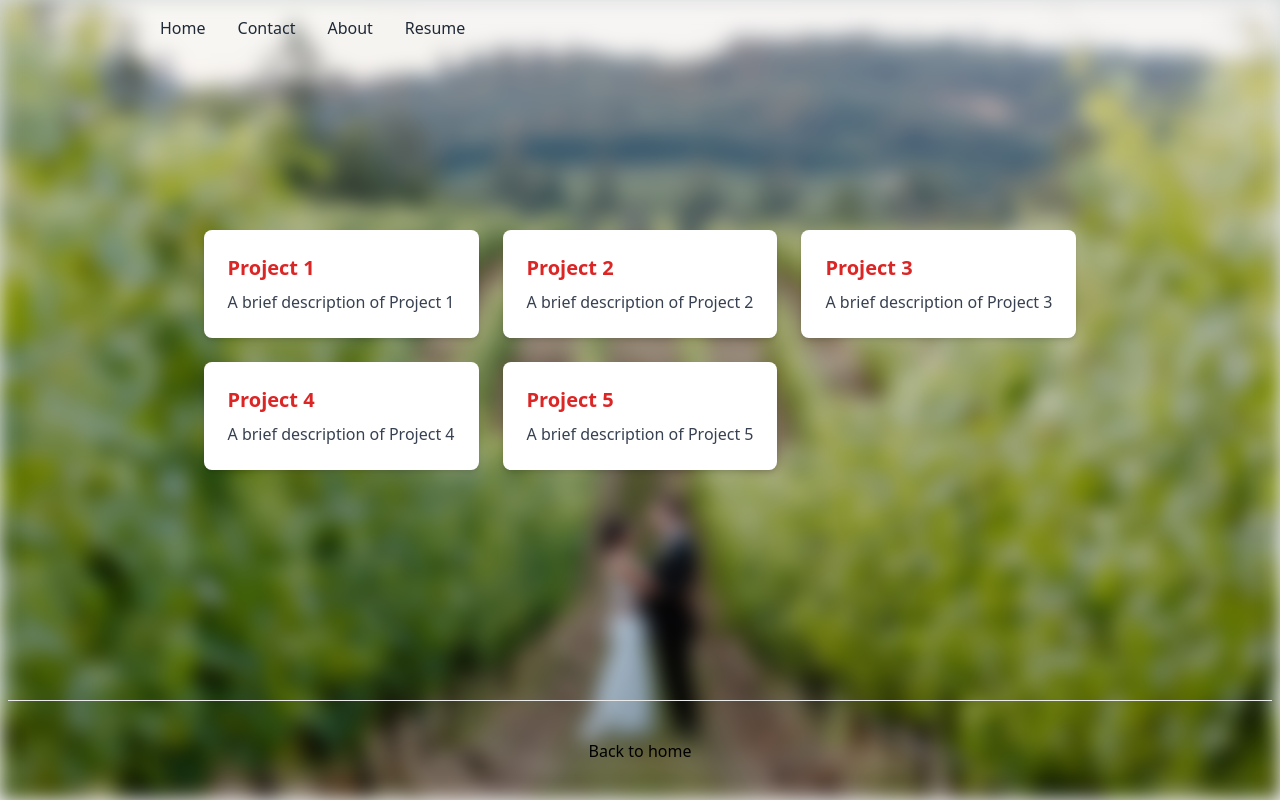
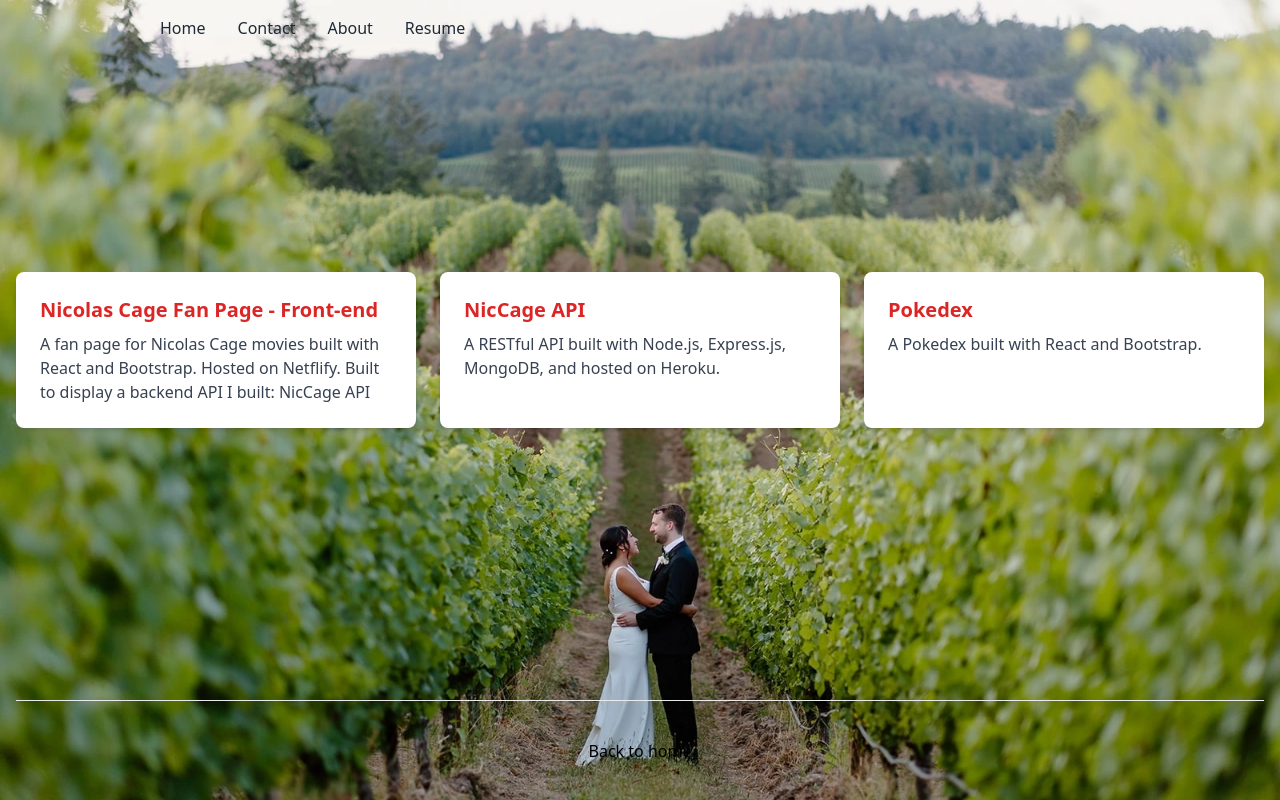
Before and after one commit to jonathankerth/my-portfolio, a Next.js app: page /Projects in a window 1280 px wide. Built offline with nearby package versions, Linux system fonts and the light colour scheme.

Commit message:
add projects and styling

```diff
--- a/src/pages/About.jsx
+++ b/src/pages/About.jsx
@@ -67,6 +67,9 @@ export default function About() {
 		{ name: "Node.js", icon: "💚" },
 		{ name: "Express", icon: "🛤️" },
 		{ name: "MongoDB", icon: "🍃" },
+		{ name: "Bootstrap", icon: "🥾" },
+		{ name: "Tailwind", icon: "🌬️" },
+		{ name: "Redux", icon: "🔄" },
 	];
 
 	return (
--- a/src/pages/Projects.js
+++ b/src/pages/Projects.js
@@ -38,7 +38,6 @@ const Navbar = () => {
 						type="button"
 						className="text-gray-500 hover:text-gray-600 focus:outline-none focus:text-gray-600"
 						aria-label="toggle menu"
-						s
 					>
 						{isMobileMenuOpen ? <FaTimes /> : <FaBars />}
 					</button>
@@ -64,35 +63,24 @@ const Navbar = () => {
 const projects = [
 	{
 		id: 1,
-		title: "Project 1",
-		description: "A brief description of Project 1",
-		link: "https://example.com/project1",
+		title: "Nicolas Cage Fan Page - Front-end",
+		description:
+			"A fan page for Nicolas Cage movies built with React and Bootstrap. Hosted on Netflify. Built to display a backend API I built: NicCage API",
+		link: "https://github.com/jonathankerth/nicCage-client",
 	},
 	{
 		id: 2,
-		title: "Project 2",
-		description: "A brief description of Project 2",
-		link: "https://example.com/project2",
+		title: "NicCage API",
+		description:
+			"A RESTful API built with Node.js, Express.js, MongoDB, and hosted on Heroku.",
+		link: "https://github.com/jonathankerth/Nicolas-Cage-API",
 	},
 	{
 		id: 3,
-		title: "Project 3",
-		description: "A brief description of Project 3",
-		link: "https://example.com/project2",
+		title: "Pokedex",
+		description: "A Pokedex built with React and Bootstrap.",
+		link: "https://github.com/jonathankerth/pokemon-js",
 	},
-	{
-		id: 4,
-		title: "Project 4",
-		description: "A brief description of Project 4",
-		link: "https://example.com/project2",
-	},
-	{
-		id: 5,
-		title: "Project 5",
-		description: "A brief description of Project 5",
-		link: "https://example.com/project2",
-	},
-	// Add more projects as needed
 ];
 export default function Projects() {
 	return (
@@ -110,7 +98,10 @@ export default function Projects() {
 			<h1></h1>
 			<ul className="grid grid-cols-1 md:grid-cols-2 lg:grid-cols-3 gap-6">
 				{projects.map((project) => (
-					<li key={project.id} className="bg-white rounded-lg shadow-md">
+					<li
+						key={project.id}
+						className="project-container bg-white rounded-lg shadow-md"
+					>
 						<div className="p-6">
 							<h3 className="text-xl font-bold mb-2">
 								<a
--- a/src/styles/Projects.module.css
+++ b/src/styles/Projects.module.css
@@ -1,18 +1,18 @@
 .container {
 	min-height: 100vh;
-	padding: 0 0.5rem;
+	padding: 0 1rem;
 	display: flex;
 	flex-direction: column;
-	justify-content: space-between; /* Add this line */
+	justify-content: space-between;
 	align-items: center;
 }
 
-/* Add this class to style the cards wrapper */
 .cardsWrapper {
 	display: flex;
 	flex-direction: column;
 	align-items: center;
 	width: 100%;
+	position: sticky;
 }
 
 .main {
@@ -22,6 +22,19 @@
 	flex-direction: column;
 	justify-content: center;
 	align-items: center;
+}
+
+.project-container {
+	transition: transform 0.3s ease;
+}
+
+.project-container:hover {
+	transform: scale(1.1);
+	z-index: 1;
+}
+
+.project-container:hover ~ .project-container {
+	filter: blur(2px);
 }
 
 .title {
@@ -50,16 +63,35 @@
 	align-items: center;
 	flex-grow: 1;
 }
+
 .backgroundImage {
 	background-image: url("../../public/bg-image.webp");
 	background-position: center;
 	background-repeat: no-repeat;
-	background-size: 100% 100%;
+	background-size: cover;
 	position: absolute;
 	top: 0;
 	left: 0;
 	width: 100%;
 	height: 100%;
 	z-index: -1;
-	filter: blur(10px);
 }
+
+/* Add media queries for responsive design */
+@media screen and (max-width: 1024px) {
+	.title {
+		font-size: 3rem;
+	}
+}
+
+@media screen and (max-width: 768px) {
+	.title {
+		font-size: 2rem;
+	}
+}
+
+@media screen and (max-width: 480px) {
+	.title {
+		font-size: 1.5rem;
+	}
+}
```
Also changed, not shown: public/resume-image.png (added).
